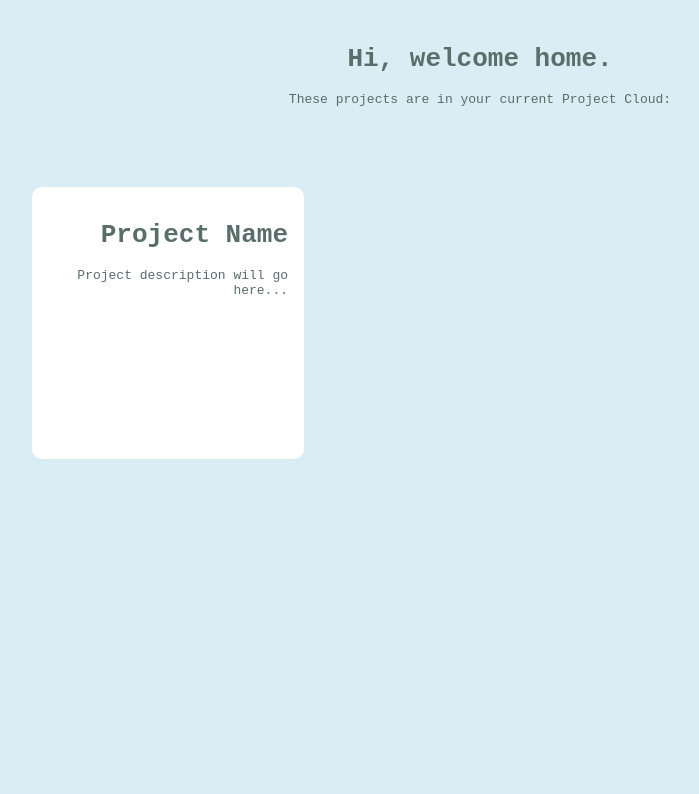
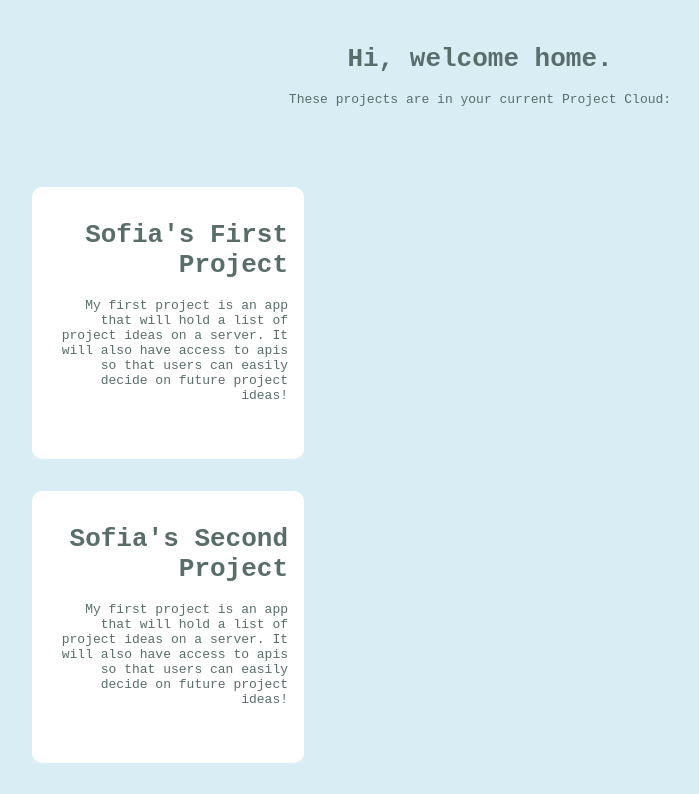
Before and after one commit to sofiakatzman/Project-Cloud, a React (Create React App) app: page / in a window 1280 px wide. Shown: the part 720-1514 px from the top of the page, without its empty margins (160-859 px from the left). Before the commit the page ends 1371 px from the top, so only its background shows below. Built offline with nearby package versions, Linux system fonts and the light colour scheme; data requests are answered from the project's data file.

Commit message:
added homepage load

```diff
--- a/src/DataCards.js
+++ b/src/DataCards.js
@@ -9,6 +9,11 @@ function DataCards(){
         .then(r => r.json())
         .then(data => setInspo(data.entries))
     }, [])
+
+    function handleIdea(){
+        console.log("idea!")
+        //this will connect to the "create new project" page and will auto fill api data on form ****
+    }
 
 return(
     <div>
@@ -22,7 +27,8 @@ return(
             <h1>{api.API}</h1>
             <p>{api.Description}</p>
             <h6><a href = {api.Link}>API Link: {api.API}</a></h6>
-            <small>API Category: {api.Category}</small>
+            <small>API Category: {api.Category}</small> <br></br><br></br>
+            <button onClick ={handleIdea}>💡</button>
             </div>
         )
     })}
--- a/src/ProjectList.js
+++ b/src/ProjectList.js
@@ -1,15 +1,32 @@
-import React from 'react'
+import React, {useState, useEffect} from 'react'
 
 function ProjectList(){
 
+
+    const [projects, setProjects] = useState([])
+    useEffect(() => {
+        fetch("http://localhost:8000/projects")
+        .then(r => r.json())
+        .then(data => {
+            setProjects(data)
+            console.log(data)})
+    }, [])
+
+
+
     return(
         <div>
-        <div className = "card">
-            <h1>Project Name</h1>
-            <p>Project description will go here...</p>
+            { projects.map(project => {
+                return(
+                <div className= "card" key = {project.id}>
+                <h1>{project.name}</h1>
+                <p>{project.description}</p>
+                </div>
+            )
+})}
 
         </div>
-        </div>
+
     )
 
 
```
